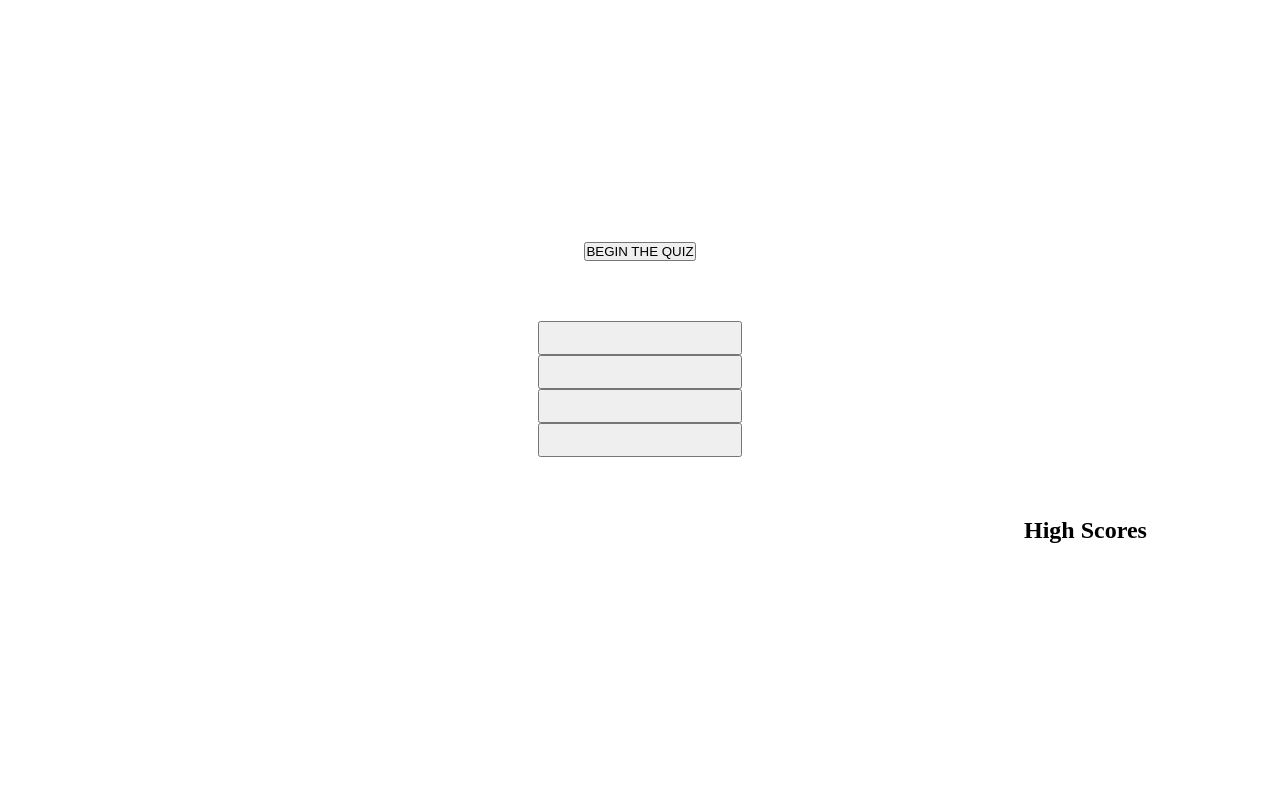
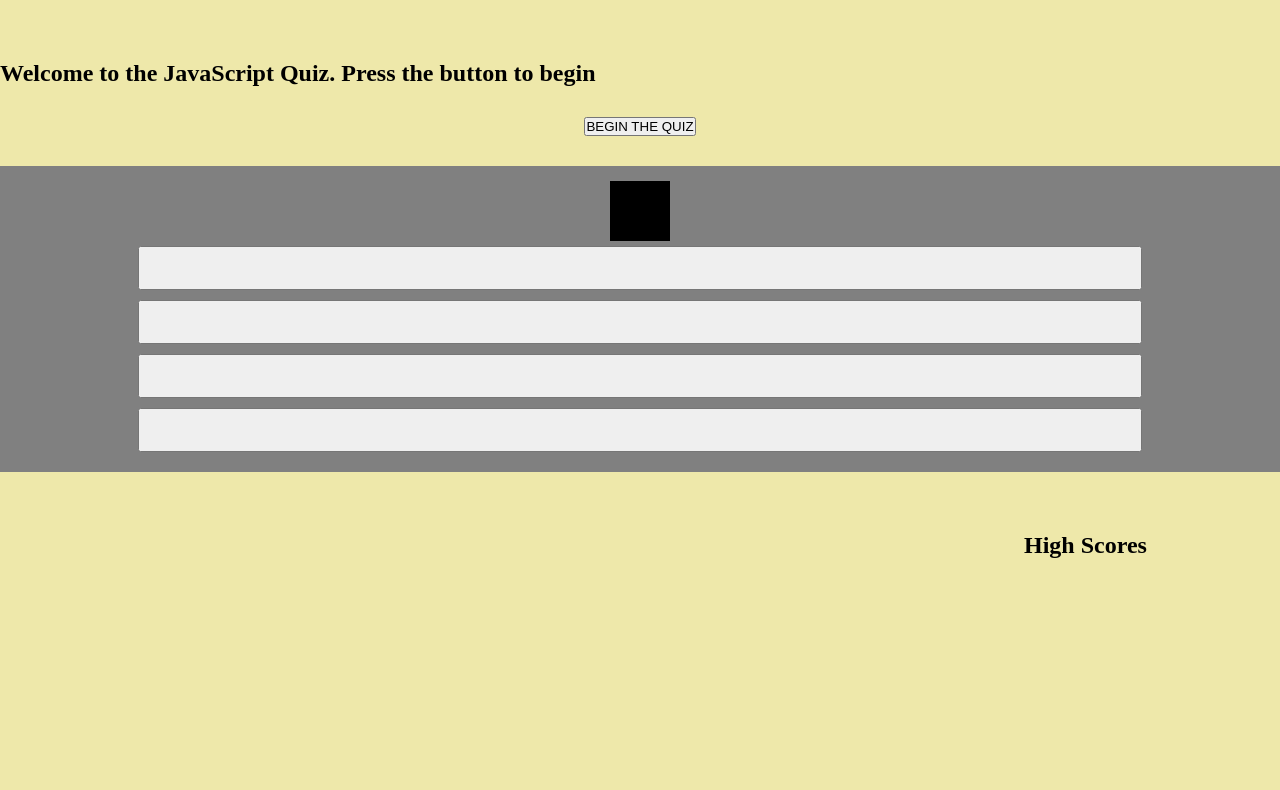
Before and after one commit to BTDubbzzz/JavaScript-Quiz, a plain HTML site: page index.html in a window 1280 px wide. Shown: the part 72-862 px from the top of the page. Before the commit the page ends 800 px from the top, so only its background shows below. Drawn offline with Linux system fonts and the light colour scheme.

Commit message:
added some styling to the page

```diff
--- a/assets/css/style.css
+++ b/assets/css/style.css
@@ -4,14 +4,12 @@ header {
 	justify-content: space-between;
 }
 
-.questions {
-	display: flex;
-	flex-direction: column;
-	align-items: center;
+main {
+	background-color: palegoldenrod;
+	padding-bottom: 300px;
 }
-
-#question {
-	text-align: center;
+main h2 {
+	padding-top: 75px;
 }
 
 .high-scores-grid-box {
@@ -29,27 +27,51 @@ header {
 	display: flex;
 	flex-direction: row;
 	justify-content: center;
-	padding-top: 250px;
+	padding-top: 30px;
 	padding-bottom: 30px;
 }
 
 #timer {
 	margin-top: 30px;
 	padding-right: 300px;
+	font-size: 50px;
 }
 
 #page-title {
 	margin-left: 360px;
+	margin-top: 20px;
+}
+
+.questions {
+	display: flex;
+	flex-direction: column;
+	align-items: center;
+	background-color: grey;
+	padding-bottom: 15px;
+	padding-top: 15px;
+	font-weight: 900;
 }
 
 #question {
 	padding-bottom: 30px;
+	padding-top: 30px;
+	background-color: black;
+	color: white;
+	padding: 30px;
 }
 
 .questions button {
-	padding: 15px 100px;
+	padding: 20px 500px;
+	margin: 5px 0;
 }
 
 .high-scores ul {
 	padding-top: 20px;
 }
+
+#option-1,
+#option-2,
+#option-3,
+#option-4 {
+	font-weight: 900;
+}
```
